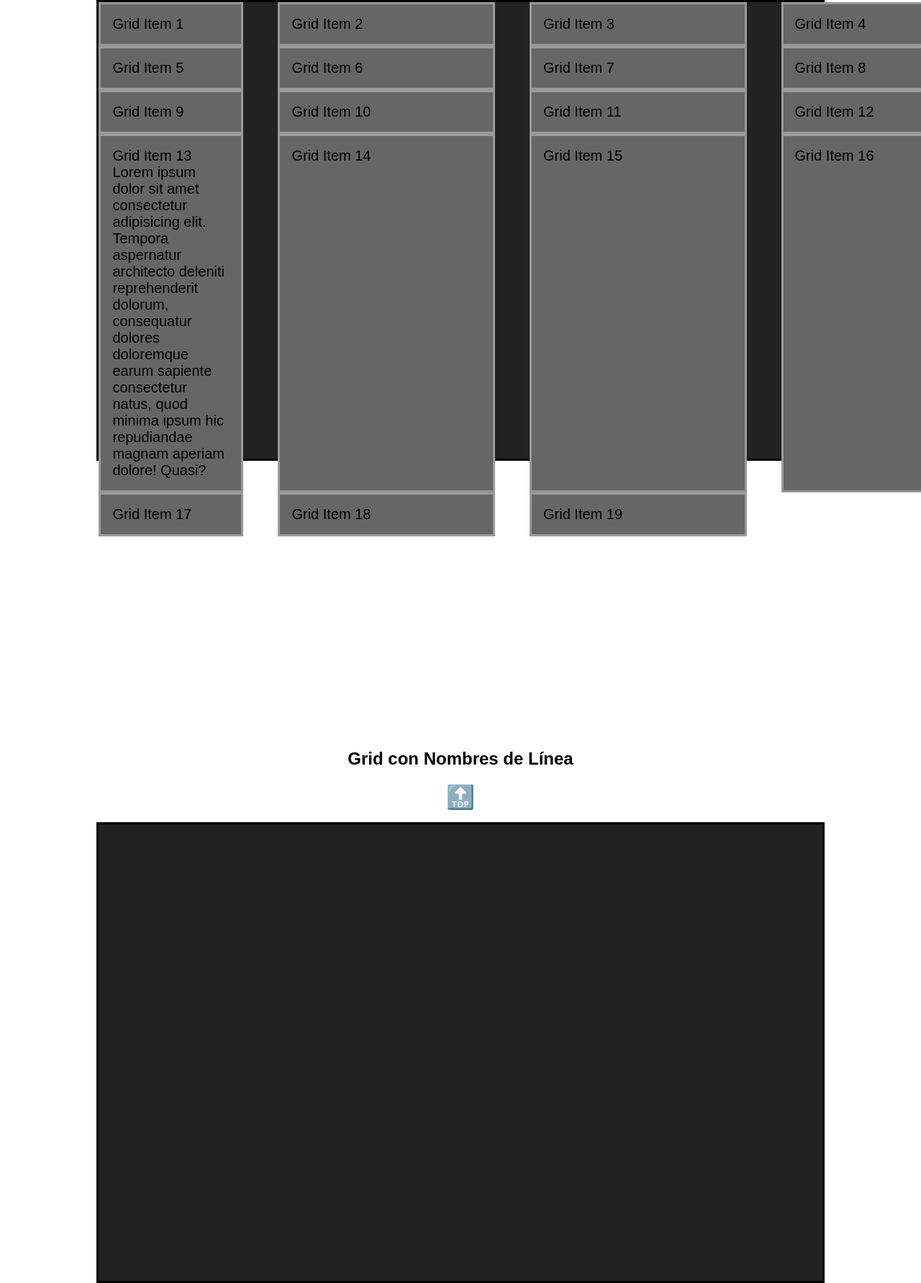
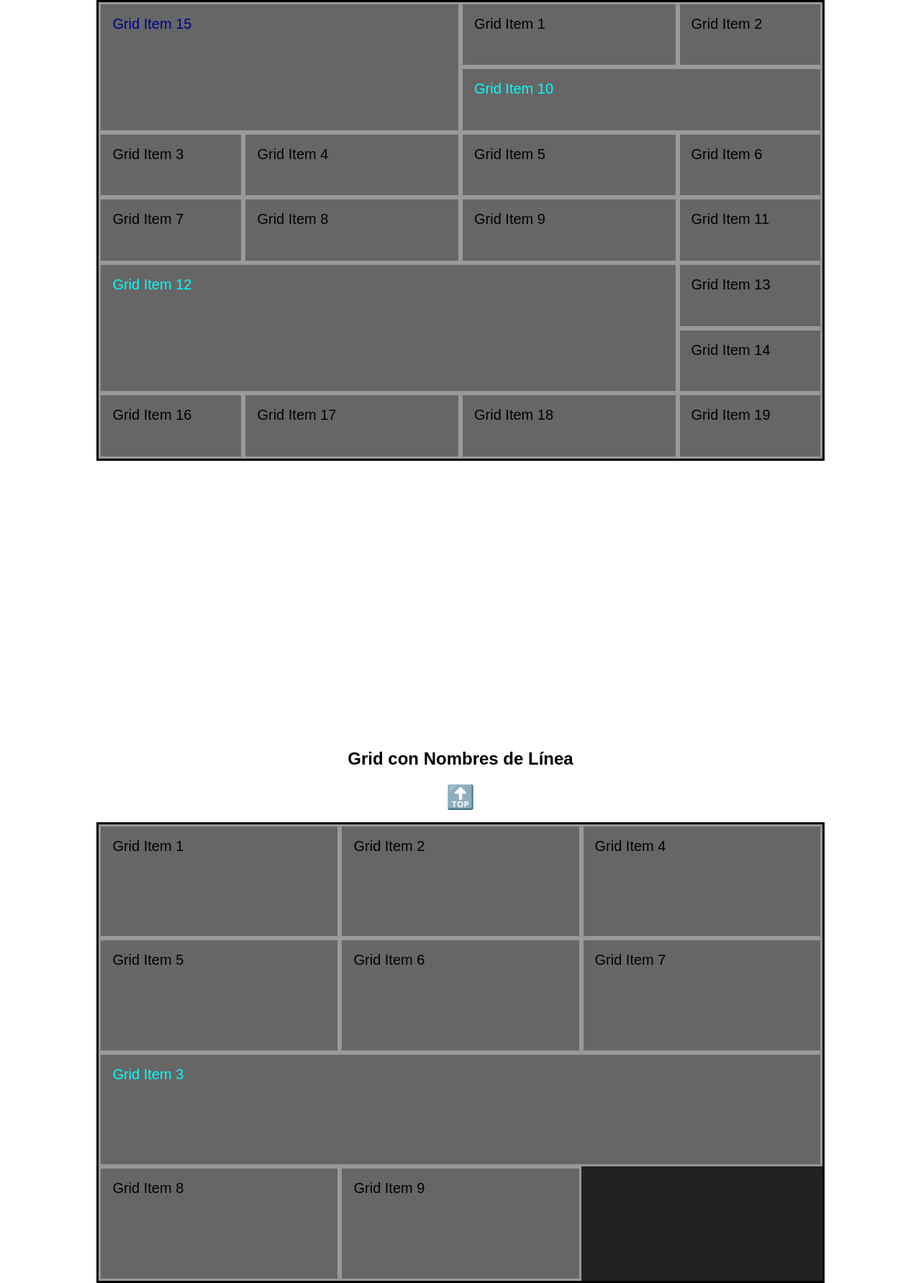
Before and after one commit to klich1984/HTML-CSS, a plain HTML site: page Grid_CSS/grid.html in a window 1280 px wide. Shown: the part 2509-4291 px from the top of the page at 72% size. Drawn offline with Linux system fonts and the light colour scheme.

Commit message:
update files | add concepts of grid-name-line and grid areas

```diff
--- a/Grid_CSS/grid.css
+++ b/Grid_CSS/grid.css
@@ -91,5 +91,88 @@ img {
 		column-gap: 100px;
 		row-gap: 1rem;
 		gap: 0 3rem;
+		gap: 0 0;
+}
 
+/* Posicionar el elemento numer 10 */
+.grid-explicit .item:nth-child(10){
+	color: cyan;
+	/* Propiedades que me dice de que lineas a que lineas colocar mi elemento */
+	grid-row-start: 2;
+	grid-row-end: 3;
+	grid-column-start: 2;
+	grid-column-end: 3;
+	/* Shorcut -> grid-row: grid-row-start / grid-row-end; rid-column: grid-column-start / grid-column-end;*/
+	grid-row: 2 / 3;
+	grid-column: 3 / 4;
+	/* Puede ocupar mas de dos celdas */
+	grid-column: 3 / 5;
+	/* Shorcut -> grid-row-start / grid-row-end / grid-column-start / grid-column-end */
+	grid-area: 2 / 3 / 3 / 5;
 }
+
+/* Abarcar ciertos elementos en fila y columna */
+.grid-explicit .item:nth-child(12) {
+	color: cyan;
+	/* Con span le decimos que desde donde esta ocupe el numero de filas o columnas que le indiquemos en este ejemplo 2 */
+	grid-row: span 2;
+	grid-column: span 3;
+}
+/* Tambien podemos hacer una mezcla de ellos */
+.grid-explicit .item:nth-child(15) {
+	color: darkblue;
+	grid-row: 1 / span 2;
+	grid-column: 1 / span 2;
+}
+
+/* Darle nombre a las lineas */
+.grid-line-names {
+	display: grid;
+	/* grid de 3c * 3f */
+	grid-template-columns: repeat(3, 1fr);
+	grid-template-rows: repeat(3, 1fr);
+	grid-template-columns: [linea-c1] 1fr [linea-c2] 1fr [linea-c3] 1fr [linea-c4];
+	grid-template-rows: [linea-r1] 1fr [linea-r2] 1fr [linea-r3] 1fr [linea-r4];
+	grid-template-rows: [linea-r1] auto [linea-r2] auto [linea-r3] auto [linea-r4];
+}
+
+.grid-line-names .item.item:nth-child(3) {
+	color: cyan;
+	grid-row: linea-r3 / linea-r4;
+	grid-column: linea-c1 / linea-c4;
+}
+
+/* Grid areas de 3f * 2c */
+
+.grid-areas {
+	display: grid;
+	grid-template-columns: 1fr 300px;
+	grid-template-rows: 100px 1fr 60px;
+	grid-template-rows: 100px repeat(2, 1fr) 60px;
+	/* Con el . le indico que esa celda queda vacia */
+	grid-template-areas:
+		"header header"
+		"content sidebar"
+		"content ."
+		"footer footer";
+}
+
+.header {
+	/* Para definir un nombre de area, como ya defini el nombre en grid-template-areas lo coloco sin commillas y como lo llame allí */
+	grid-area: header;
+}
+
+.content {
+	/* Para definir un nombre de area, como ya defini el nombre en grid-template-areas lo coloco sin commillas y como lo llame allí */
+	grid-area: content;
+}
+
+.sidebar {
+	/* Para definir un nombre de area, como ya defini el nombre en grid-template-areas lo coloco sin commillas y como lo llame allí */
+	grid-area: sidebar;
+}
+
+.footer {
+	/* Para definir un nombre de area, como ya defini el nombre en grid-template-areas lo coloco sin commillas y como lo llame allí */
+	grid-area: footer;
+}
--- a/Grid_CSS/grid.html
+++ b/Grid_CSS/grid.html
@@ -4,7 +4,7 @@
 		<meta charset="UTF-8" />
 		<meta name="viewport" content="width=device-width, initial-scale=1.0" />
 		<title>Aprendiendo Grid CSS</title>
-		<link rel="stylesheet" href="./grid.css">
+		<link rel="stylesheet" href="./grid.css" />
 	</head>
 
 	<body>
@@ -83,7 +83,12 @@
 			</article>
 			<article class="item">
 				<p>Grid Item 13</p>
-				<p>Lorem ipsum dolor sit amet consectetur adipisicing elit. Tempora aspernatur architecto deleniti reprehenderit dolorum, consequatur dolores doloremque earum sapiente consectetur natus, quod minima ipsum hic repudiandae magnam aperiam dolore! Quasi?</p>
+				<!-- <p>
+					Lorem ipsum dolor sit amet consectetur adipisicing elit. Tempora
+					aspernatur architecto deleniti reprehenderit dolorum, consequatur
+					dolores doloremque earum sapiente consectetur natus, quod minima
+					ipsum hic repudiandae magnam aperiam dolore! Quasi?
+				</p> -->
 			</article>
 			<article class="item">
 				<p>Grid Item 14</p>
@@ -106,10 +111,52 @@
 		</section>
 		<h2 id="grid-line-names">Grid con Nombres de Línea</h2>
 		<a href="#top">🔝</a>
-		<section class="container grid-line-names"></section>
+		<section class="container grid-line-names">
+			<article class="item">
+				<p>Grid Item 1</p>
+			</article>
+			<article class="item">
+				<p>Grid Item 2</p>
+			</article>
+			<article class="item">
+				<p>Grid Item 3</p>
+			</article>
+			<article class="item">
+				<p>Grid Item 4</p>
+			</article>
+			<article class="item">
+				<p>Grid Item 5</p>
+			</article>
+			<article class="item">
+				<p>Grid Item 6</p>
+			</article>
+			<article class="item">
+				<p>Grid Item 7</p>
+			</article>
+			<article class="item">
+				<p>Grid Item 8</p>
+			</article>
+			<article class="item">
+				<p>Grid Item 9</p>
+			</article>
+		</section>
 		<h2 id="grid-areas">Grid con Áreas</h2>
 		<a href="#top">🔝</a>
-		<section class="container grid-areas"></section>
+		<section class="container grid-areas">
+			<header class="item header">
+				<p>Header</p>
+			</header>
+			<article class="item content">
+				<p>Content</p>
+			</article>
+			<aside class="item sidebar">
+				<p>Sidebar</p>
+			</aside>
+		</article>
+		<footer class="item footer">
+			<p>Footer</p>
+		</footer>
+		</section>
 		<h2 id="grid-implicit">Grid Implícita</h2>
 		<a href="#top">🔝</a>
 		<section class="container grid-implicit"></section>
```
